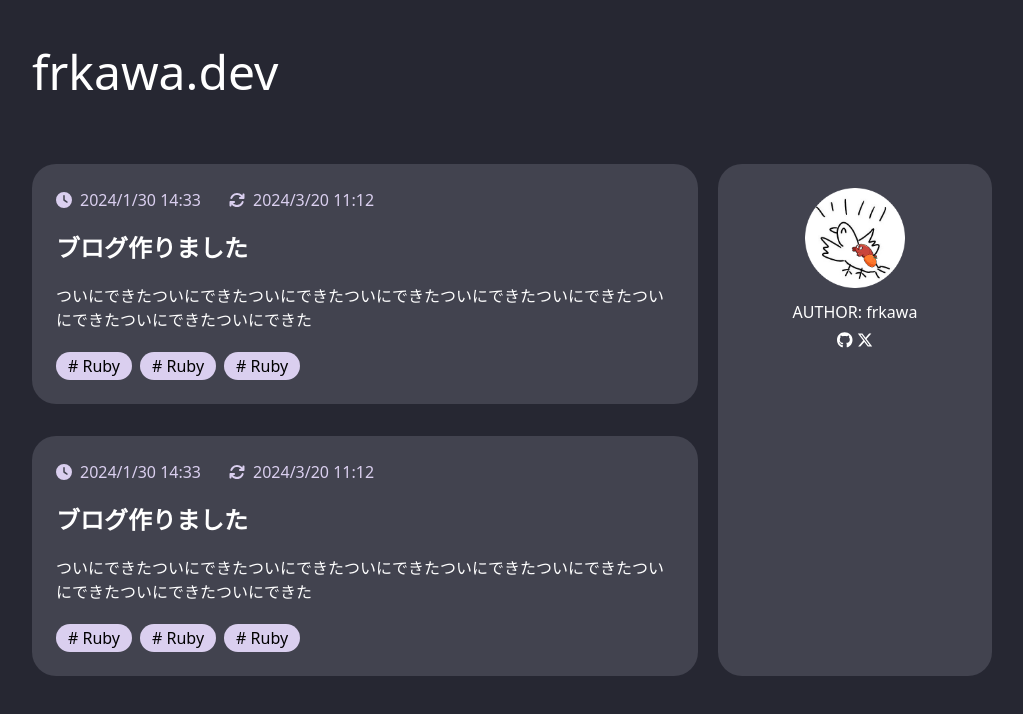
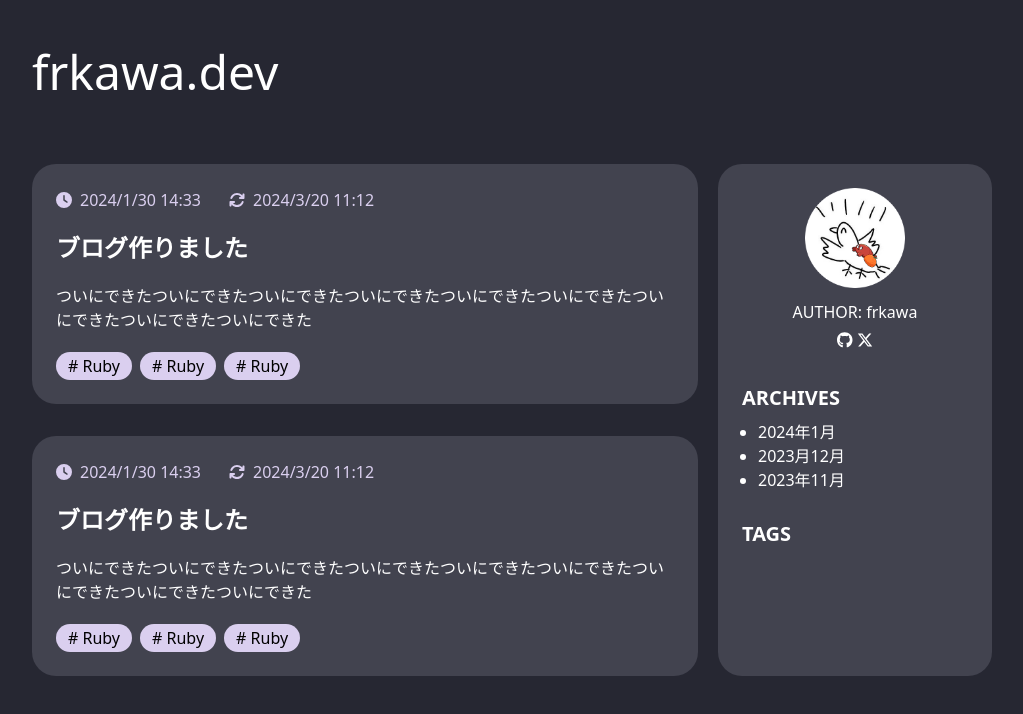
Before and after one commit to frkawa/frkawa-blog, a Next.js app in the folder next/: page / in a window 1280 px wide. Shown: the top 714 px of the page, without its empty margins (128-1151 px from the left). Built offline with nearby package versions, Linux system fonts and the light colour scheme.

Commit message:
サイドバー タグの前まで

```diff
--- a/next/app/page.tsx
+++ b/next/app/page.tsx
@@ -1,9 +1,9 @@
+import { faGithub, faXTwitter } from "@fortawesome/free-brands-svg-icons";
+import { FontAwesomeIcon } from "@fortawesome/react-fontawesome";
 import Image from "next/image";
+import Link from "next/link";
 import ArticleCard from "./(components)/ArticleCard";
 import authorIcon from "/public/author_icon.png";
-import { FontAwesomeIcon } from "@fortawesome/react-fontawesome";
-import { faGithub, faXTwitter } from "@fortawesome/free-brands-svg-icons";
-import Link from "next/link";
 
 export default function Home() {
   return (
@@ -13,10 +13,10 @@ export default function Home() {
         <ArticleCard />
       </main>
       <aside className="col-span-3 bg-my-middle-blue p-6 rounded-3xl mb-8 min-w-full">
-        <div className="text-center">
+        <section className="text-center">
           <Image src={authorIcon} alt="author icon" width={100} height={100} className="mx-auto mb-3" />
           <div className="mb-1">AUTHOR: frkawa</div>
-          <div className="flex gap-1 justify-center">
+          <div className="flex gap-1 justify-center mb-8">
             <Link href="https://github.com/frkawa" rel="noopener noreferrer" target="_blank">
               <FontAwesomeIcon icon={faGithub} className="h-4" />
             </Link>
@@ -24,7 +24,14 @@ export default function Home() {
               <FontAwesomeIcon icon={faXTwitter} className="h-4" />
             </Link>
           </div>
-        </div>
+        </section>
+        <h2 className="text-xl font-bold mb-2">ARCHIVES</h2>
+        <ul className="list-disc pl-4">
+          <li>2024年1月</li>
+          <li>2023月12月</li>
+          <li>2023年11月</li>
+        </ul>
+        <h2 className="text-xl font-bold mb-2 mt-7">TAGS</h2>
       </aside>
     </>
   );
```
